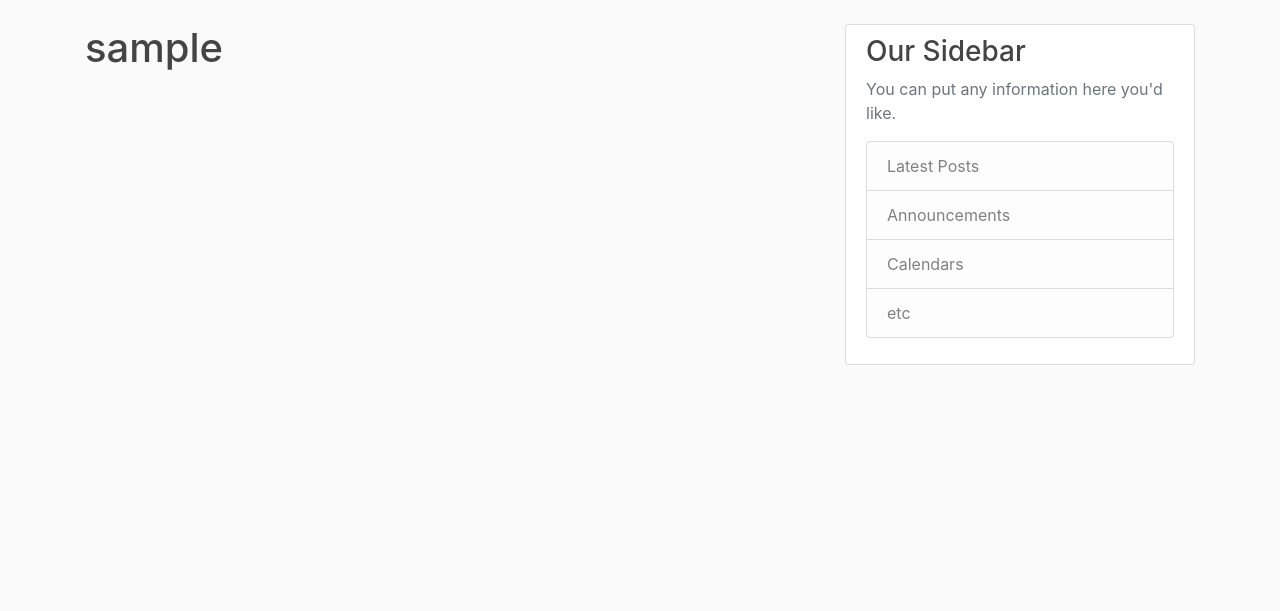
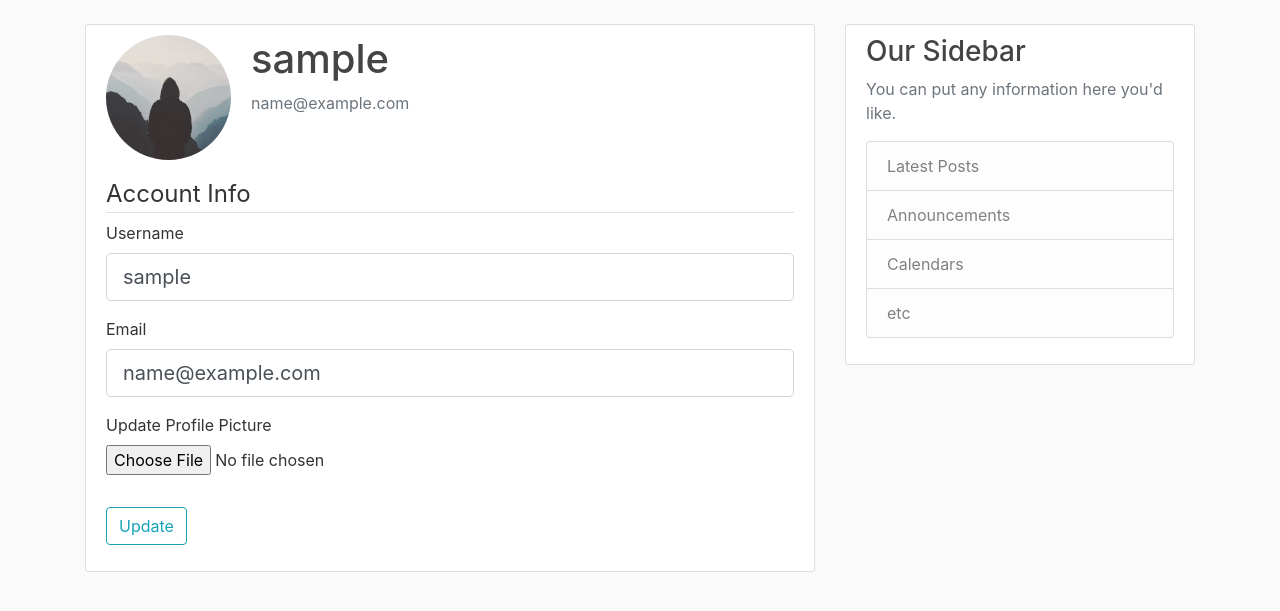
Before and after one commit to ea3/MyFacebu-Flask, a Flask app: page /account in a window 1280 px wide. Shown: the part 56-667 px from the top of the page. Run offline with Flask 2, Linux system fonts and the light colour scheme; the visitor is signed in with stand-in values (Sample User, id 1); data comes from the database, SQL or seed files in the repository; some libraries are stand-ins or nearby versions.

Commit message:
profile picture / update picture forms

```diff
--- a/app/forms.py
+++ b/app/forms.py
@@ -1,7 +1,9 @@
 from flask_wtf import FlaskForm
+from flask_wtf.file import FileField, FileAllowed
 from wtforms import StringField, PasswordField, SubmitField, BooleanField
 from wtforms.validators import DataRequired, Length, Email, EqualTo, ValidationError
 from app.models import User
+from flask_login import current_user
 
 
 # Dont forget the secret key when using forms to prevent attacks. (Seasurf)
@@ -33,3 +35,25 @@ class LoginForm(FlaskForm):
     # Do not need a confirm password because users are already registered
     remember = BooleanField('Remember Me')
     submit = SubmitField('Login')
+
+
+# Dont forget the secret key when using forms to prevent attacks. (Seasurf)
+class UpdateAccountForm(FlaskForm):
+    username = StringField('Username',
+                           validators=[DataRequired(), Length(min=2, max=20)])
+
+    email = StringField('Email', validators=[DataRequired(), Email()])
+    submit = SubmitField('Update')
+    picture = FileField('Update Profile Picture', validators=[FileAllowed(['jpg', 'png', 'jpeg'])])
+
+    def validate_username(self, username):
+        if username.data != current_user.username:
+            user = User.query.filter_by(username=username.data).first()
+            if user:
+                raise ValidationError('That username is already taken. Please choose more wisely;)')
+
+    def validate_email(self, email):
+        if email.data != current_user.email:
+            user = User.query.filter_by(email=email.data).first()
+            if user:
+                raise ValidationError('That email is already taken. Please choose more wisely;)')
--- a/app/routes.py
+++ b/app/routes.py
@@ -1,8 +1,12 @@
+import os
+import secrets
+from PIL import Image
 from flask import render_template, url_for, flash, redirect, request
 from app import app, db, bcrypt
-from app.forms import RegistrationForm, LoginForm
+from app.forms import RegistrationForm, LoginForm, UpdateAccountForm
 from app.models import User, Post
 from flask_login import login_user, current_user, logout_user, login_required
+
 
 posts = [
     {
@@ -74,10 +78,41 @@ def logout():
     return redirect(url_for('home'))
 
 
-@app.route('/account')
+def save_picture(form_picture):
+    # Dont save the name of the file being upload, might collide with other files in the db with the same name.
+    # Import secrets, 8  are the bytes. Grab file extension. Import os
+    random_hex = secrets.token_hex(8)
+    _, f_ext = os.path.splitext(form_picture.filename)
+    picture_fn = random_hex + f_ext
+    picture_path = os.path.join(app.root_path, 'static/profile_pics', picture_fn)
+    # Using pillow package to resize image.
+    output_size = (125, 125)
+    i = Image.open(form_picture)
+    i.thumbnail(output_size)
+    i.save(picture_path)
+    return picture_fn
+
+
+@app.route('/account', methods=['GET', 'POST'])
 @login_required     # Helps the app now that you need to logged in to access this route
 # You also have to create login_manager.login_view = 'login' in the __init__.py ,to tell where
 # login route is located. Without this, you would not be prevented from going to account
 # by typing the address directly in the address bar.
 def account():
-    return render_template('account.html', title='Account')
+    form = UpdateAccountForm()
+    if form.validate_on_submit():
+        if form.picture.data:
+            picture_file = save_picture(form.picture.data)
+            current_user.image_file = picture_file
+        current_user.username = form.username.data
+        current_user.email = form.email.data
+        db.session.commit()
+        flash('Your account has been updated', 'success')
+        # POST-GET redirect pattern. Reloading browser after submitting your form. Redirecting sends a GET request.
+        return redirect(url_for('account'))
+    elif request.method == 'GET':
+        # populates the date in the form.
+        form.username.data = current_user.username
+        form.email.data = current_user.email
+    image_file = url_for('static', filename='profile_pics/' + current_user.image_file)
+    return render_template('account.html', title='Account', image_file=image_file, form=form)
--- a/app/templates/account.html
+++ b/app/templates/account.html
@@ -1,4 +1,59 @@
 {% extends "base.html" %}
 {% block content %}
-    <h1>{{ current_user.username }}</h1>
+        <div class="content-section">
+            <div class="media">
+                <img class="rounded-circle account-img" src="{{ image_file }}">
+                <div class="media-body">
+                    <h2 class="account-heading">{{ current_user.username }}</h2>
+                    <p class="text-secondary">{{ current_user.email }}</p>
+                </div>
+            </div>
+            {#Encoding type helps to print out the error in the file upload correnctly.#}
+            <form method="post" action="" enctype="multipart/form-data">
+                {{ form.hidden_tag() }}
+                <fieldset class="form-group">
+                    <legend class="border-bottom">Account Info</legend>
+                    <div class="form-group">
+                        {{ form.username.label(class='form-control-label') }}
+                        {%  if form.username.errors %}
+                            {{ form.username(class="form-control form-control-lg is-invalid") }}
+                            <div class="invalid-feedback">
+                                {% for error in form.username.errors %}
+                                    <span>{{ error }}</span>
+                                {% endfor %}
+                            </div>
+                        {% else %}
+                            {{ form.username(class='form-control form-control-lg') }}
+                        {% endif %}
+                    </div>
+
+                    <div class="form-group">
+                        {{ form.email.label(class='form-control-label') }}
+                         {%  if form.email.errors %}
+                            {{ form.email(class="form-control form-control-lg is-invalid") }}
+                            <div class="invalid-feedback">
+                                {% for error in form.email.errors %}
+                                    <span>{{ error }}</span>
+                                {% endfor %}
+                            </div>
+                        {% else %}
+                            {{ form.email(class='form-control form-control-lg') }}
+                        {% endif %}
+                    </div>
+                    <div class="form-group">
+                        {{ form.picture.label() }}
+                        {{ form.picture(class='form-control-file') }}
+                        {% if form.picture.errors %}
+                            {% for error in form.picture.errors %}
+                                <span class="text-danger">{{ error }}</span><br>
+                            {% endfor %}
+                        {% endif %}
+                    </div>
+                </fieldset>
+                <div class="form-group">
+                    {{ form.submit(class='btn btn-outline-info') }}
+
+                </div>
+            </form>
+        </div>
 {% endblock content %}
```
Also changed, not shown: app/static/profile_pics/7738f2c5c72ec1ea.jpeg (added), app/static/profile_pics/a7879752f8c419d5.jpeg (added), app/static/profile_pics/default.jpg (added).
